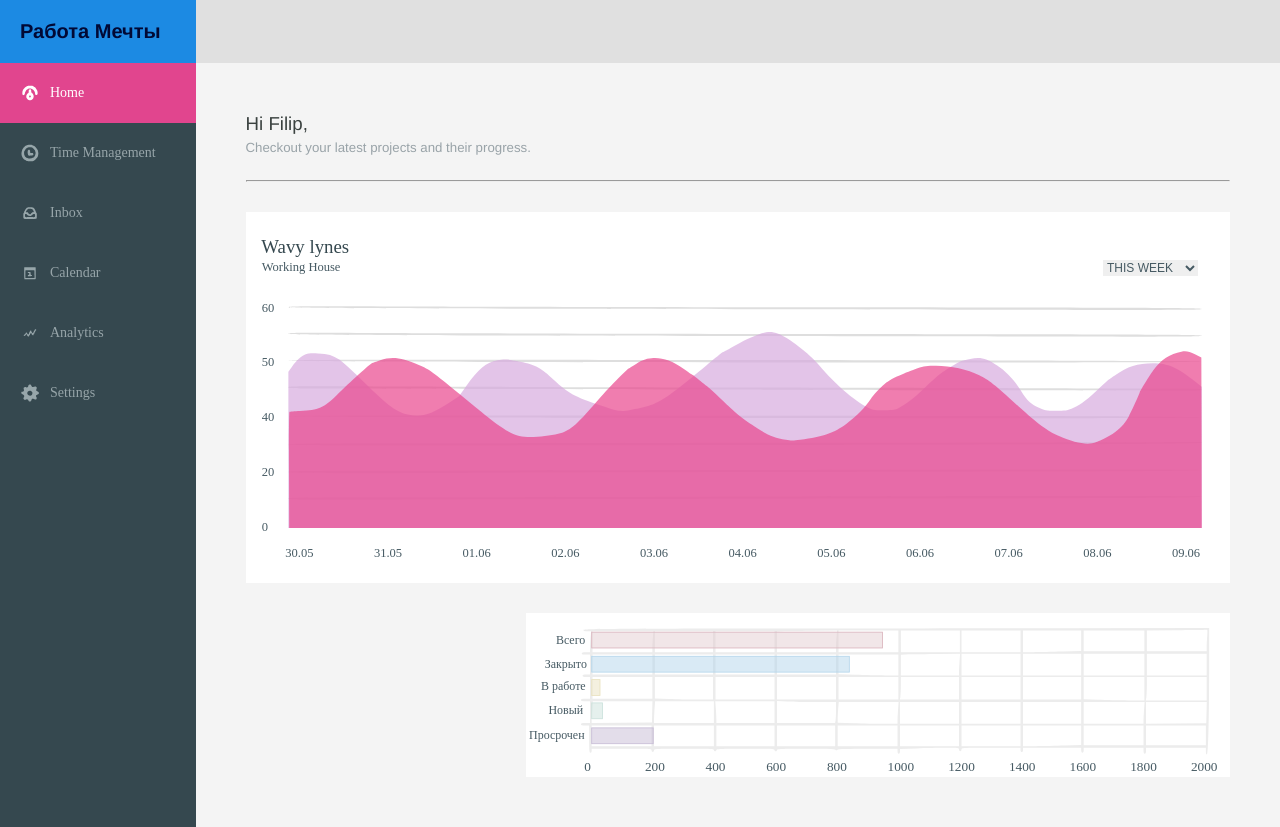
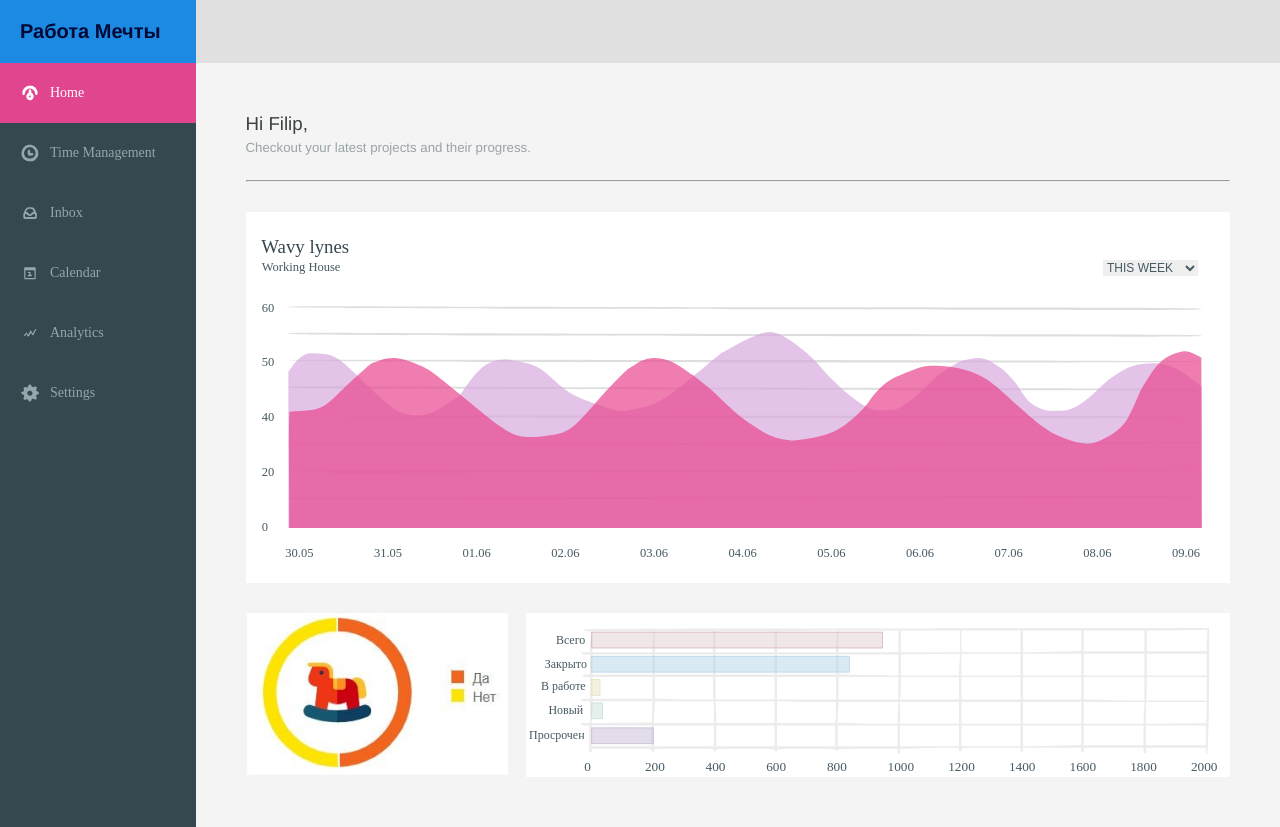
Before and after one commit to IsaacKlark/test4, a plain HTML site: page index.html in a window 1280 px wide. Drawn offline with Linux system fonts and the light colour scheme.

Commit message:
solution

```diff
--- a/styles/chart_zone.scss
+++ b/styles/chart_zone.scss
@@ -72,7 +72,7 @@
 
     &__bottom {
         margin-top: 30px;
-        background-image: url('images/horse.png');
+        background-image: url('../images/horse.png');
         background-repeat: no-repeat;
         background-position: left;
         padding-left: 28.5%;
```
Also changed, not shown: styles/style.css.
